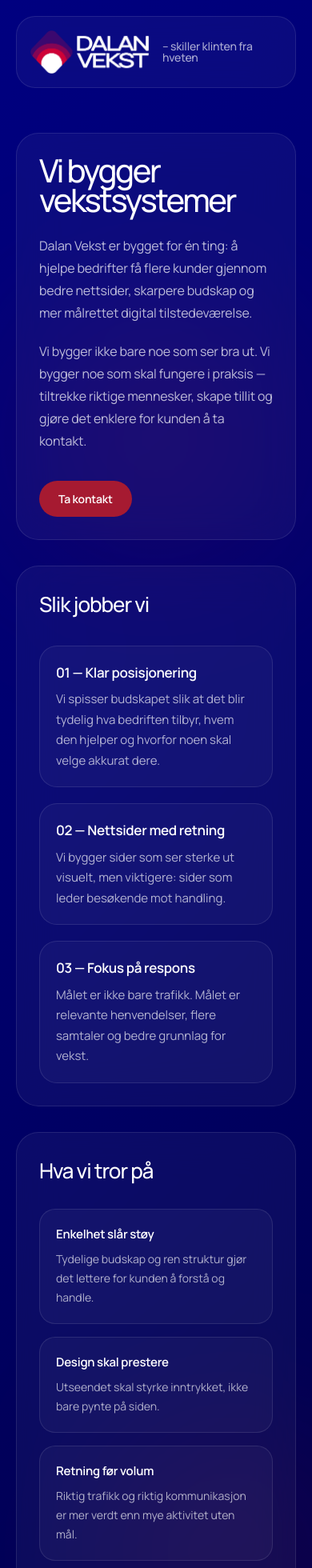
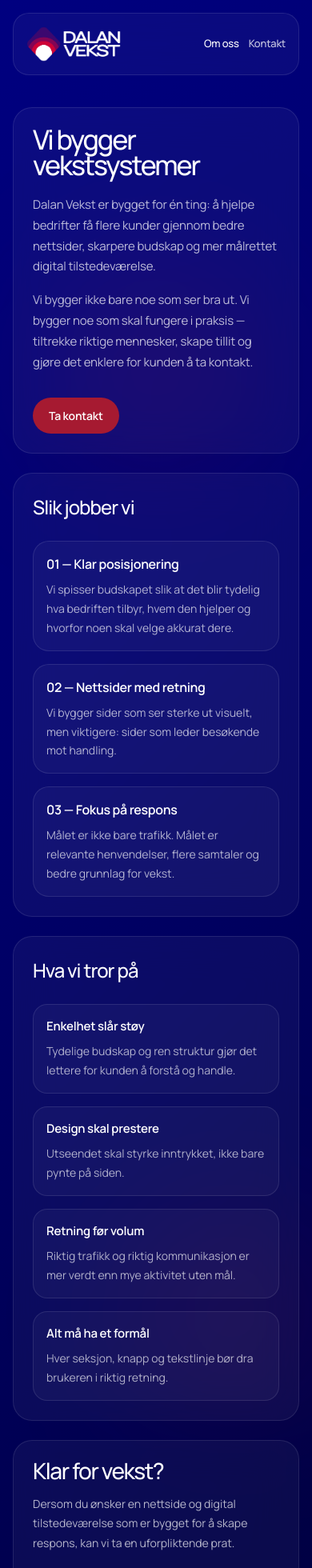
Before and after one commit to autovalg/dalanvekst, a Next.js app: page /om-oss in a window 390 px wide. Shown: the top 1960 px of the page at 80% size. Built offline with nearby package versions, Linux system fonts and the light colour scheme.

Commit message:
telefon integrering

```diff
--- a/app/om-oss/page.tsx
+++ b/app/om-oss/page.tsx
@@ -8,40 +8,40 @@ export default function OmOssPage() {
 
       {/* GLOW */}
       <div className="pointer-events-none absolute inset-0 z-[1]">
-        <div className="absolute left-1/2 top-[22%] h-[280px] w-[280px] -translate-x-1/2 -translate-y-1/2 rounded-full bg-[#A61A31]/20 blur-[120px]" />
-        <div className="absolute left-[74%] top-[78%] h-[260px] w-[260px] -translate-x-1/2 -translate-y-1/2 rounded-full bg-[#A61A31]/18 blur-[120px]" />
+        <div className="absolute left-1/2 top-[22%] h-[220px] w-[220px] -translate-x-1/2 -translate-y-1/2 rounded-full bg-[#A61A31]/20 blur-[100px] sm:h-[260px] sm:w-[260px] md:h-[280px] md:w-[280px]" />
+        <div className="absolute left-[74%] top-[78%] h-[200px] w-[200px] -translate-x-1/2 -translate-y-1/2 rounded-full bg-[#A61A31]/18 blur-[100px] sm:h-[230px] sm:w-[230px] md:h-[260px] md:w-[260px]" />
       </div>
 
       {/* HEADER */}
-      <div className="relative z-[30] mx-auto max-w-[1440px] px-5 pt-5 sm:px-8 md:px-10 md:pt-7 lg:px-14">
-        <header className="rounded-[24px] border border-white/10 bg-white/[0.04] backdrop-blur-xl">
-          <div className="flex items-center justify-between px-4 py-4 sm:px-6 md:px-7">
-            <a href="/" className="flex items-center gap-4">
+      <div className="relative z-[30] mx-auto max-w-[1440px] px-4 pt-4 sm:px-6 sm:pt-5 md:px-10 md:pt-7 lg:px-14">
+        <header className="rounded-[20px] border border-white/10 bg-white/[0.04] backdrop-blur-xl md:rounded-[24px]">
+          <div className="flex items-center justify-between gap-4 px-4 py-4 sm:px-6 md:px-7">
+            <a href="/" className="flex min-w-0 items-center gap-3 sm:gap-4">
               <Image
                 src="/dalan-vekst-logov2.png"
                 alt="Dalan Vekst"
                 width={150}
                 height={40}
                 priority
-                className="object-contain"
+                className="h-auto w-[118px] object-contain sm:w-[135px] md:w-[150px]"
               />
 
-              <span className="text-[14px] font-medium leading-none tracking-[-0.015em] text-white/65">
+              <span className="hidden text-[14px] font-medium leading-none tracking-[-0.015em] text-white/65 md:block">
                 – skiller klinten fra hveten
               </span>
             </a>
 
-            <div className="flex items-center gap-6">
+            <div className="flex items-center gap-3 sm:gap-5 md:gap-6">
               <a
                 href="/om-oss"
-                className="hidden text-[15px] font-medium tracking-[-0.015em] text-white/78 transition hover:text-white md:block"
+                className="text-[13px] font-medium tracking-[-0.015em] text-white sm:text-[14px] md:text-[15px]"
               >
                 Om oss
               </a>
 
               <a
                 href="/kontakt"
-                className="hidden text-[15px] font-medium tracking-[-0.015em] text-white/78 transition hover:text-white md:block"
+                className="text-[13px] font-medium tracking-[-0.015em] text-white/78 transition hover:text-white sm:text-[14px] md:text-[15px]"
               >
                 Kontakt
               </a>
@@ -51,30 +51,30 @@ export default function OmOssPage() {
       </div>
 
       {/* CONTENT */}
-      <section className="relative z-[10] mx-auto max-w-[1440px] px-5 pb-20 pt-14 sm:px-8 md:px-10 lg:px-14 lg:pb-28 lg:pt-20">
-        <div className="grid gap-8 lg:grid-cols-[1.1fr_0.9fr] lg:gap-10">
+      <section className="relative z-[10] mx-auto max-w-[1440px] px-4 pb-16 pt-10 sm:px-6 sm:pb-20 sm:pt-12 md:px-10 lg:px-14 lg:pb-28 lg:pt-20">
+        <div className="grid gap-6 lg:grid-cols-[1.1fr_0.9fr] lg:gap-10">
           {/* LEFT */}
-          <div className="rounded-[28px] border border-white/10 bg-white/[0.045] p-7 backdrop-blur-xl sm:p-9 md:p-11">
-            <h1 className="max-w-[10ch] text-[40px] font-medium leading-[0.92] tracking-[-0.06em] text-white sm:text-[52px] md:text-[64px]">
+          <div className="rounded-[24px] border border-white/10 bg-white/[0.045] p-6 backdrop-blur-xl sm:rounded-[28px] sm:p-8 md:p-11">
+            <h1 className="max-w-[12ch] text-[34px] font-medium leading-[0.94] tracking-[-0.06em] text-white sm:text-[44px] md:max-w-[10ch] md:text-[64px]">
               Vi bygger vekstsystemer
             </h1>
 
-            <p className="mt-6 max-w-[56ch] text-[16px] leading-[1.75] tracking-[-0.01em] text-white/72 sm:text-[17px]">
+            <p className="mt-5 max-w-[56ch] text-[15px] leading-[1.72] tracking-[-0.01em] text-white/72 sm:text-[16px] md:mt-6 md:text-[17px]">
               Dalan Vekst er bygget for én ting: å hjelpe bedrifter få flere
               kunder gjennom bedre nettsider, skarpere budskap og mer målrettet
               digital tilstedeværelse.
             </p>
 
-            <p className="mt-5 max-w-[56ch] text-[16px] leading-[1.75] tracking-[-0.01em] text-white/72 sm:text-[17px]">
+            <p className="mt-4 max-w-[56ch] text-[15px] leading-[1.72] tracking-[-0.01em] text-white/72 sm:text-[16px] md:mt-5 md:text-[17px]">
               Vi bygger ikke bare noe som ser bra ut. Vi bygger noe som skal
               fungere i praksis — tiltrekke riktige mennesker, skape tillit og
               gjøre det enklere for kunden å ta kontakt.
             </p>
 
-            <div className="mt-9">
+            <div className="mt-8 md:mt-9">
               <a
                 href="/kontakt"
-                className="inline-flex items-center rounded-full bg-[#A61A31] px-6 py-3 text-[14px] font-semibold tracking-[-0.015em] text-white transition hover:scale-[1.02] hover:bg-[#8f172a]"
+                className="inline-flex items-center rounded-full bg-[#A61A31] px-5 py-3 text-[14px] font-semibold tracking-[-0.015em] text-white transition hover:scale-[1.02] hover:bg-[#8f172a] sm:px-6"
               >
                 Ta kontakt
               </a>
@@ -82,38 +82,38 @@ export default function OmOssPage() {
           </div>
 
           {/* RIGHT */}
-          <div className="rounded-[28px] border border-white/10 bg-white/[0.045] p-7 backdrop-blur-xl sm:p-9 md:p-10">
-            <h2 className="text-[26px] font-medium tracking-[-0.04em] text-white sm:text-[30px]">
+          <div className="rounded-[24px] border border-white/10 bg-white/[0.045] p-6 backdrop-blur-xl sm:rounded-[28px] sm:p-8 md:p-10">
+            <h2 className="text-[24px] font-medium tracking-[-0.04em] text-white sm:text-[28px] md:text-[30px]">
               Slik jobber vi
             </h2>
 
-            <div className="mt-8 space-y-5">
-              <div className="rounded-[22px] border border-white/10 bg-white/[0.035] p-5">
-                <h3 className="text-[17px] font-semibold tracking-[-0.02em] text-white">
+            <div className="mt-6 space-y-4 md:mt-8 md:space-y-5">
+              <div className="rounded-[20px] border border-white/10 bg-white/[0.035] p-4 sm:rounded-[22px] sm:p-5">
+                <h3 className="text-[16px] font-semibold tracking-[-0.02em] text-white sm:text-[17px]">
                   01 — Klar posisjonering
                 </h3>
-                <p className="mt-2 text-[15px] leading-[1.7] text-white/68">
+                <p className="mt-2 text-[14px] leading-[1.7] text-white/68 sm:text-[15px]">
                   Vi spisser budskapet slik at det blir tydelig hva bedriften
                   tilbyr, hvem den hjelper og hvorfor noen skal velge akkurat
                   dere.
                 </p>
               </div>
 
-              <div className="rounded-[22px] border border-white/10 bg-white/[0.035] p-5">
-                <h3 className="text-[17px] font-semibold tracking-[-0.02em] text-white">
+              <div className="rounded-[20px] border border-white/10 bg-white/[0.035] p-4 sm:rounded-[22px] sm:p-5">
+                <h3 className="text-[16px] font-semibold tracking-[-0.02em] text-white sm:text-[17px]">
                   02 — Nettsider med retning
                 </h3>
-                <p className="mt-2 text-[15px] leading-[1.7] text-white/68">
+                <p className="mt-2 text-[14px] leading-[1.7] text-white/68 sm:text-[15px]">
                   Vi bygger sider som ser sterke ut visuelt, men viktigere:
                   sider som leder besøkende mot handling.
                 </p>
               </div>
 
-              <div className="rounded-[22px] border border-white/10 bg-white/[0.035] p-5">
-                <h3 className="text-[17px] font-semibold tracking-[-0.02em] text-white">
+              <div className="rounded-[20px] border border-white/10 bg-white/[0.035] p-4 sm:rounded-[22px] sm:p-5">
+                <h3 className="text-[16px] font-semibold tracking-[-0.02em] text-white sm:text-[17px]">
                   03 — Fokus på respons
                 </h3>
-                <p className="mt-2 text-[15px] leading-[1.7] text-white/68">
+                <p className="mt-2 text-[14px] leading-[1.7] text-white/68 sm:text-[15px]">
                   Målet er ikke bare trafikk. Målet er relevante henvendelser,
                   flere samtaler og bedre grunnlag for vekst.
                 </p>
@@ -123,14 +123,14 @@ export default function OmOssPage() {
         </div>
 
         {/* LOWER SECTION */}
-        <div className="mt-8 grid gap-8 lg:grid-cols-[1fr_0.95fr] lg:gap-10">
-          <div className="rounded-[28px] border border-white/10 bg-white/[0.045] p-7 backdrop-blur-xl sm:p-9 md:p-10">
-            <h2 className="text-[26px] font-medium tracking-[-0.04em] text-white sm:text-[30px]">
+        <div className="mt-6 grid gap-6 lg:mt-8 lg:grid-cols-[1fr_0.95fr] lg:gap-10">
+          <div className="rounded-[24px] border border-white/10 bg-white/[0.045] p-6 backdrop-blur-xl sm:rounded-[28px] sm:p-8 md:p-10">
+            <h2 className="text-[24px] font-medium tracking-[-0.04em] text-white sm:text-[28px] md:text-[30px]">
               Hva vi tror på
             </h2>
 
-            <div className="mt-7 grid gap-4 sm:grid-cols-2">
-              <div className="rounded-[20px] border border-white/10 bg-white/[0.035] p-5">
+            <div className="mt-6 grid gap-4 sm:grid-cols-2 md:mt-7">
+              <div className="rounded-[18px] border border-white/10 bg-white/[0.035] p-4 sm:rounded-[20px] sm:p-5">
                 <p className="text-[15px] font-semibold tracking-[-0.015em] text-white">
                   Enkelhet slår støy
                 </p>
@@ -140,7 +140,7 @@ export default function OmOssPage() {
                 </p>
               </div>
 
-              <div className="rounded-[20px] border border-white/10 bg-white/[0.035] p-5">
+              <div className="rounded-[18px] border border-white/10 bg-white/[0.035] p-4 sm:rounded-[20px] sm:p-5">
                 <p className="text-[15px] font-semibold tracking-[-0.015em] text-white">
                   Design skal prestere
                 </p>
@@ -149,7 +149,7 @@ export default function OmOssPage() {
                 </p>
               </div>
 
-              <div className="rounded-[20px] border border-white/10 bg-white/[0.035] p-5">
+              <div className="rounded-[18px] border border-white/10 bg-white/[0.035] p-4 sm:rounded-[20px] sm:p-5">
                 <p className="text-[15px] font-semibold tracking-[-0.015em] text-white">
                   Retning før volum
                 </p>
@@ -159,7 +159,7 @@ export default function OmOssPage() {
                 </p>
               </div>
 
-              <div className="rounded-[20px] border border-white/10 bg-white/[0.035] p-5">
+              <div className="rounded-[18px] border border-white/10 bg-white/[0.035] p-4 sm:rounded-[20px] sm:p-5">
                 <p className="text-[15px] font-semibold tracking-[-0.015em] text-white">
                   Alt må ha et formål
                 </p>
@@ -171,20 +171,20 @@ export default function OmOssPage() {
             </div>
           </div>
 
-          <div className="rounded-[28px] border border-white/10 bg-white/[0.045] p-7 backdrop-blur-xl sm:p-9 md:p-10">
-            <h2 className="text-[30px] font-medium leading-[0.96] tracking-[-0.05em] text-white sm:text-[36px]">
+          <div className="rounded-[24px] border border-white/10 bg-white/[0.045] p-6 backdrop-blur-xl sm:rounded-[28px] sm:p-8 md:p-10">
+            <h2 className="text-[28px] font-medium leading-[0.96] tracking-[-0.05em] text-white sm:text-[32px] md:text-[36px]">
               Klar for vekst?
             </h2>
 
-            <p className="mt-5 max-w-[38ch] text-[15px] leading-[1.75] text-white/70">
+            <p className="mt-4 max-w-[38ch] text-[14px] leading-[1.75] text-white/70 sm:mt-5 sm:text-[15px]">
               Dersom du ønsker en nettside og digital tilstedeværelse som er
               bygget for å skape respons, kan vi ta en uforpliktende prat.
             </p>
 
-            <div className="mt-8">
+            <div className="mt-7 md:mt-8">
               <a
                 href="/kontakt"
-                className="inline-flex items-center rounded-full bg-[#A61A31] px-6 py-3 text-[14px] font-semibold tracking-[-0.015em] text-white transition hover:scale-[1.02] hover:bg-[#8f172a]"
+                className="inline-flex items-center rounded-full bg-[#A61A31] px-5 py-3 text-[14px] font-semibold tracking-[-0.015em] text-white transition hover:scale-[1.02] hover:bg-[#8f172a] sm:px-6"
               >
                 Ta kontakt i dag
               </a>
```
Also changed, not shown: app/kontakt/page.tsx (+55 -43 lines), app/page.tsx (+140 -13 lines).
